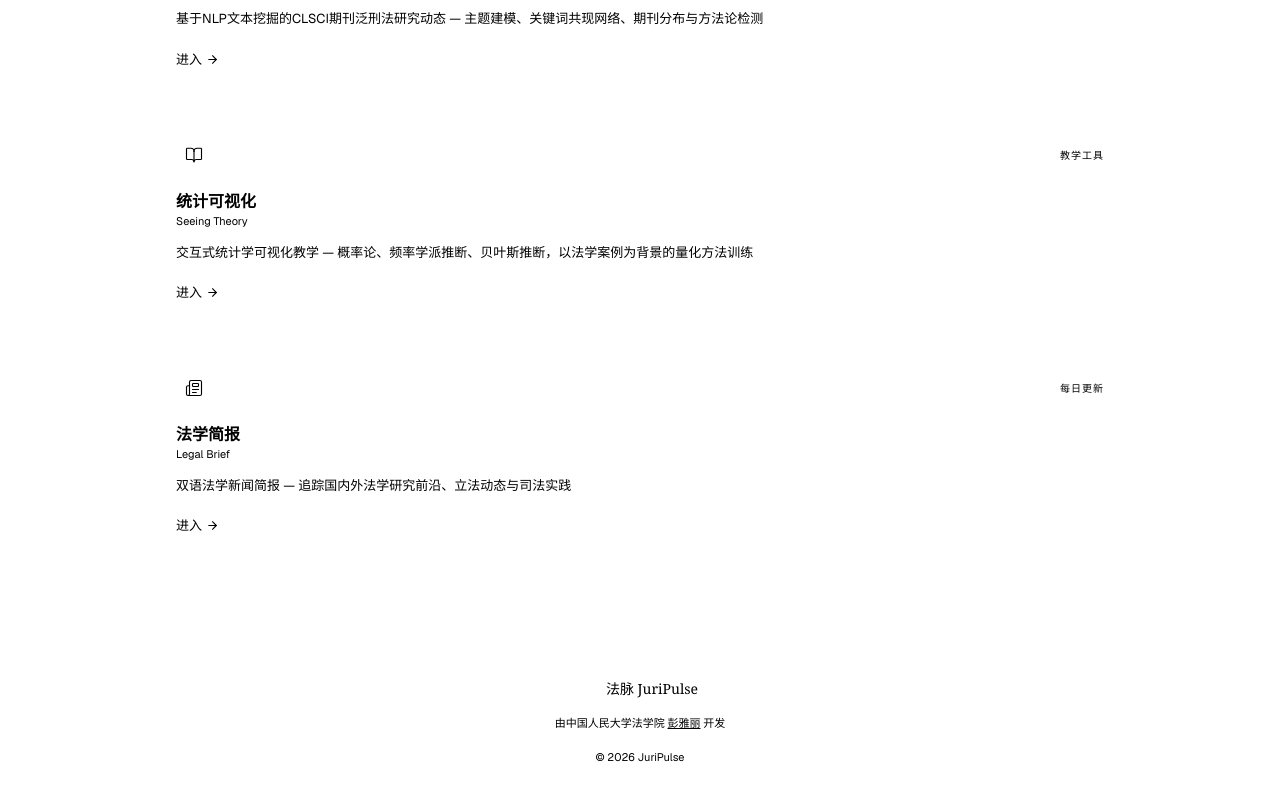
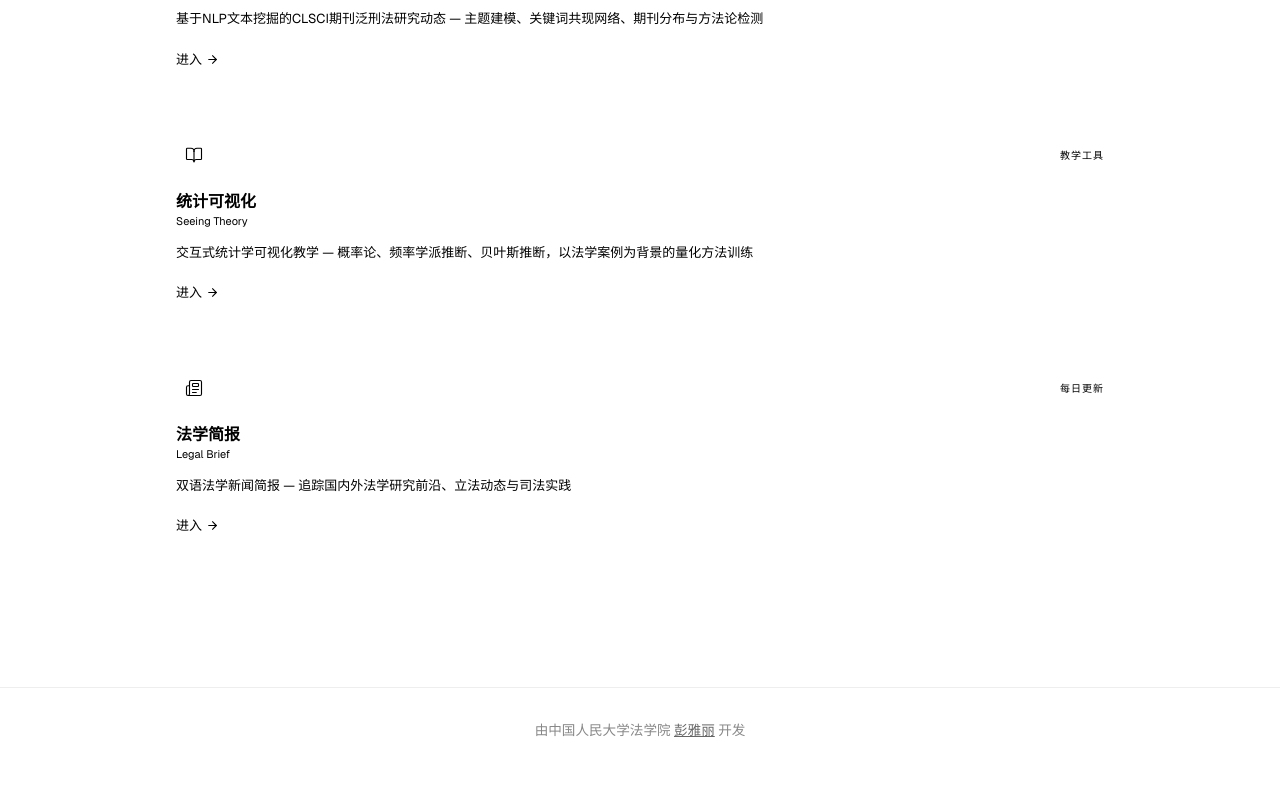
Before and after one commit to aryella-byte/juripulse, a Next.js app: page /juripulse/ in a window 1280 px wide. Shown: the part 915-1715 px from the top of the page. After the commit the page ends 1680 px from the top, so only its background shows below. Built offline with nearby package versions, Linux system fonts and the light colour scheme.

Commit message:
Restore global footer, remove homepage duplicate footer

```diff
--- a/src/app/layout.tsx
+++ b/src/app/layout.tsx
@@ -44,6 +44,9 @@ export default function RootLayout({
       >
         <Nav />
         <main>{children}</main>
+        <footer style={{ textAlign: 'center', padding: '2rem 1rem 1.5rem', color: '#888', fontSize: '0.85rem', borderTop: '1px solid #eee', marginTop: '3rem' }}>
+          由中国人民大学法学院 <a href="https://aryella-byte.github.io/pengyali/" target="_blank" rel="noopener noreferrer" style={{ color: '#666', textDecoration: 'underline' }}>彭雅丽</a> 开发
+        </footer>
       </body>
     </html>
   );
--- a/src/app/page.tsx
+++ b/src/app/page.tsx
@@ -116,25 +116,6 @@ export default function Home() {
         </div>
       </section>
 
-      {/* Footer */}
-      <footer className="border-t px-6 py-10" style={{ borderColor: 'var(--border)' }}>
-        <div className="mx-auto max-w-5xl">
-          <div className="flex flex-col items-center justify-between gap-4 sm:flex-row">
-            <div className="flex items-center gap-2">
-              <svg width="16" height="16" viewBox="0 0 24 24" fill="none">
-                <path d="M2 12h4l3-8 4 16 3-8h6" stroke="var(--navy)" strokeWidth="2.5" strokeLinecap="round" strokeLinejoin="round" />
-              </svg>
-              <span className="font-serif text-sm font-medium" style={{ color: 'var(--navy)' }}>法脉 JuriPulse</span>
-            </div>
-            <div className="text-center text-[11px] leading-relaxed" style={{ color: 'var(--text-tertiary)' }}>
-              由中国人民大学法学院 <a href="https://aryella-byte.github.io/pengyali/" target="_blank" rel="noopener noreferrer" style={{ color: 'var(--navy)', textDecoration: 'underline' }}>彭雅丽</a> 开发
-            </div>
-            <div className="text-[11px]" style={{ color: 'var(--text-tertiary)' }}>
-              &copy; {new Date().getFullYear()} JuriPulse
-            </div>
-          </div>
-        </div>
-      </footer>
     </div>
   );
 }
```
